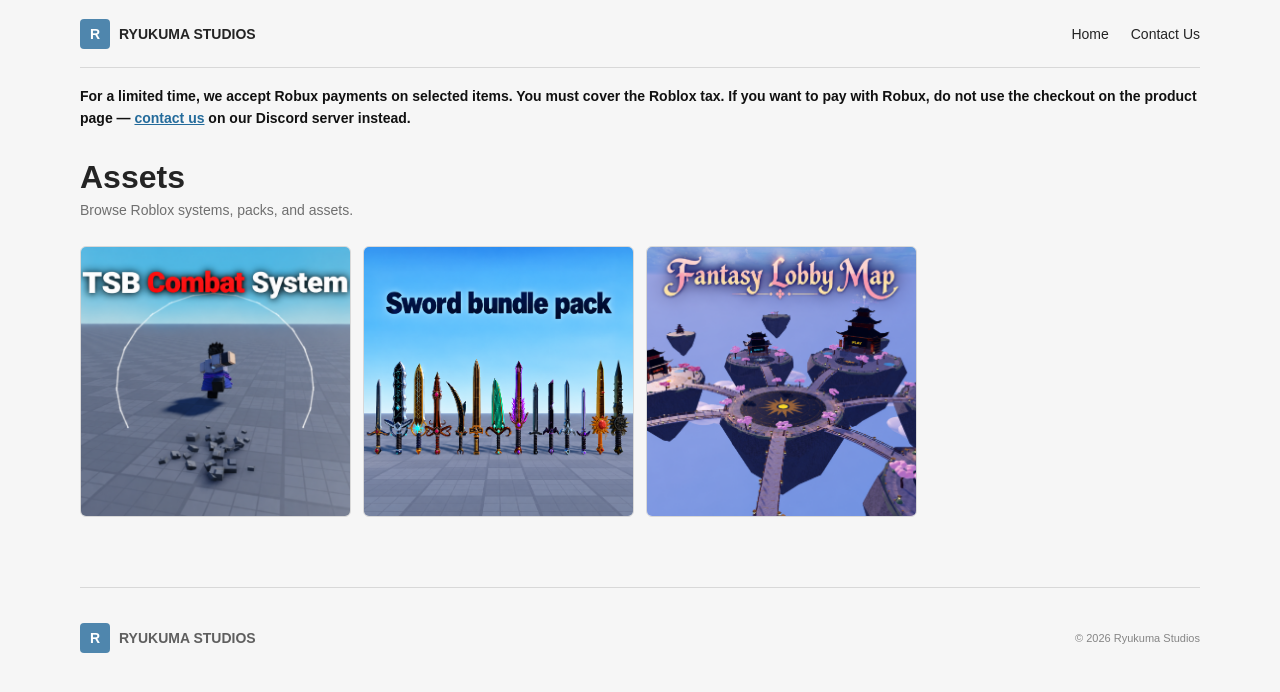
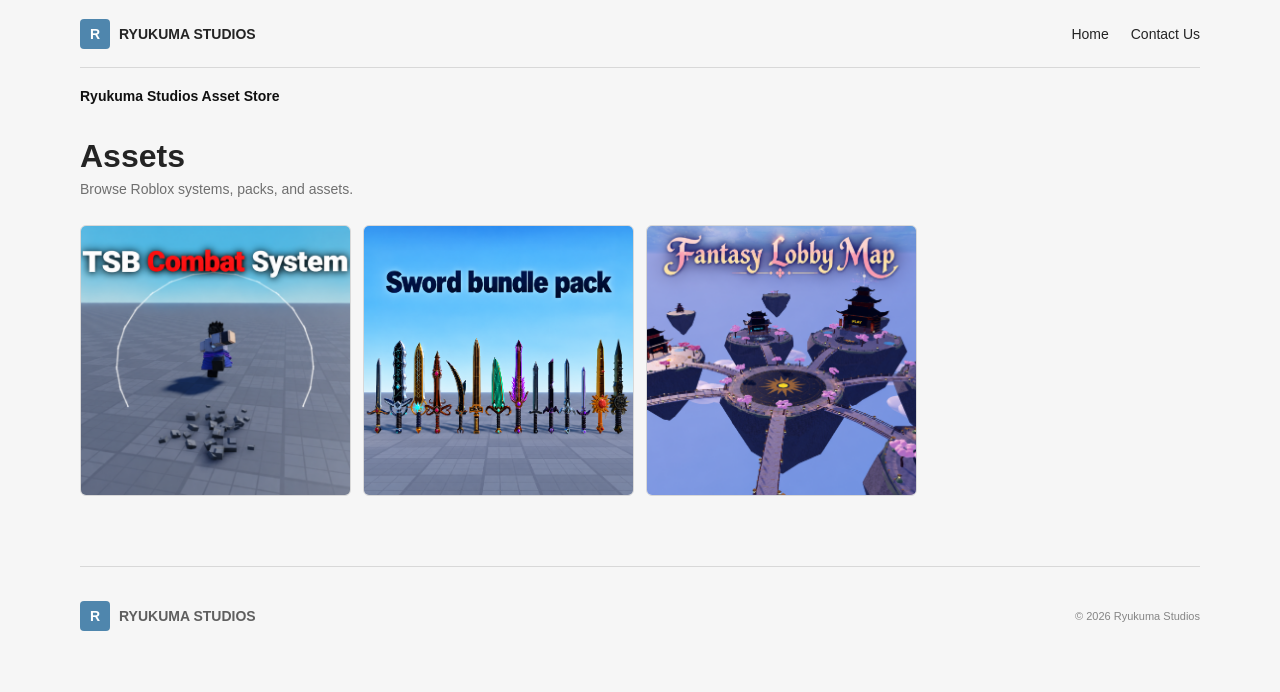
Before and after one commit to ECACDC/RyukumaStudio, a Next.js app: page / in a window 1280 px wide. Shown: the top 692 px of the page. Built offline with nearby package versions, Linux system fonts and the light colour scheme.

Commit message:
Replace Robux notice with asset store heading

```diff
--- a/app/page.tsx
+++ b/app/page.tsx
@@ -37,11 +37,7 @@ export default function Home() {
       </header>
 
       <div className="robuxNotice shell">
-        <strong>
-          For a limited time, we accept Robux payments on selected items. You must cover the Roblox tax.
-          If you want to pay with Robux, do not use the checkout on the product page —{" "}
-          <a href="/contact">contact us</a> on our Discord server instead.
-        </strong>
+        <strong>Ryukuma Studios Asset Store</strong>
       </div>
 
       <section className="storeHeader shell">
```
